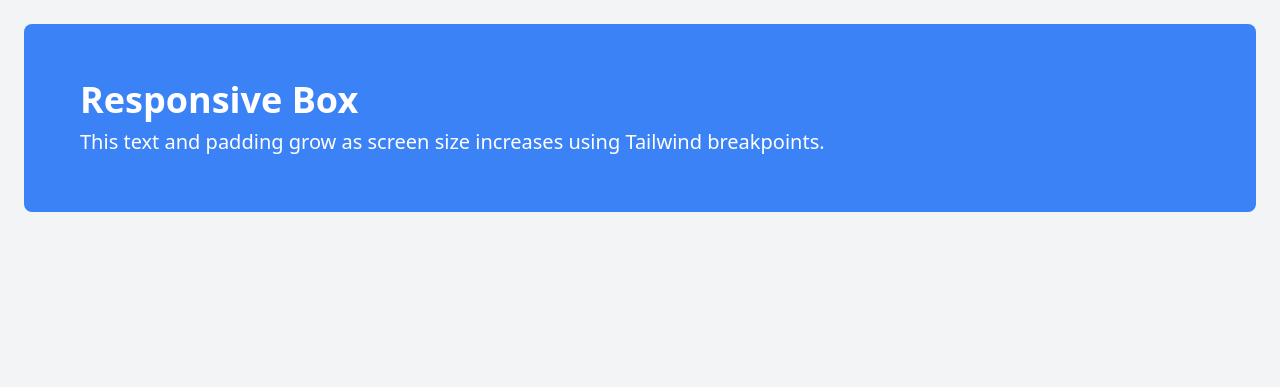
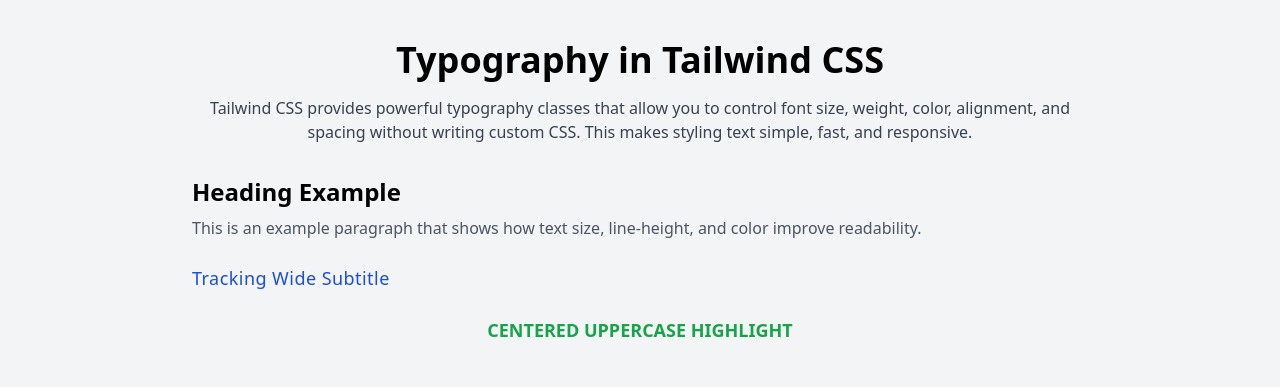
Before and after one commit to YashSharma992/Tailwind-Project, a website: page index.html in a window 1280 px wide. Drawn offline with nearby package versions, Linux system fonts and the light colour scheme.

Commit message:
Typography in Tailwind CSS

```diff
--- a/index.html
+++ b/index.html
@@ -1,22 +1,47 @@
 <!DOCTYPE html>
 <html lang="en">
 <head>
-  <meta charset="UTF-8">
-  <meta name="viewport" content="width=device-width, initial-scale=1.0">
-  <script src="https://cdn.tailwindcss.com"></script>
-  <title>Responsive Tailwind Example</title>
+    <meta charset="UTF-8">
+    <meta name="viewport" content="width=device-width, initial-scale=1.0">
+    <script src="https://cdn.tailwindcss.com"></script>
+    <title>Typography in Tailwind CSS</title>
 </head>
+<body class="bg-gray-100 p-10">
 
-<body class="bg-gray-100 p-6">
+    <div class="max-w-4xl mx-auto">
 
-  <div class="bg-blue-500 text-white p-4 sm:p-6 md:p-10 lg:p-14 rounded-lg">
-    <h2 class="text-xl sm:text-2xl md:text-3xl lg:text-4xl font-bold">
-      Responsive Box
-    </h2>
-    <p class="text-sm sm:text-base md:text-lg lg:text-xl mt-2">
-      This text and padding grow as screen size increases using Tailwind breakpoints.
-    </p>
-  </div>
+        <!-- Main Title -->
+        <h1 class="text-4xl font-bold text-center mb-4">
+            Typography in Tailwind CSS
+        </h1>
+
+        <!-- Subtitle paragraph -->
+        <p class="text-gray-700 text-center mb-8">
+            Tailwind CSS provides powerful typography classes that allow you to control
+            font size, weight, color, alignment, and spacing without writing custom CSS.
+            This makes styling text simple, fast, and responsive.
+        </p>
+
+        <!-- Heading Example -->
+        <h2 class="text-2xl font-semibold mb-2">Heading Example</h2>
+
+        <!-- Paragraph -->
+        <p class="text-gray-600 mb-6">
+            This is an example paragraph that shows how text size, line-height,
+            and color improve readability.
+        </p>
+
+        <!-- Tracking Wide Subtitle -->
+        <p class="text-blue-700 tracking-wide text-lg mb-6">
+            Tracking Wide Subtitle
+        </p>
+
+        <!-- Centered Uppercase Highlight -->
+        <p class="text-green-600 text-center uppercase font-semibold text-lg">
+            Centered Uppercase Highlight
+        </p>
+
+    </div>
 
 </body>
 </html>
```
